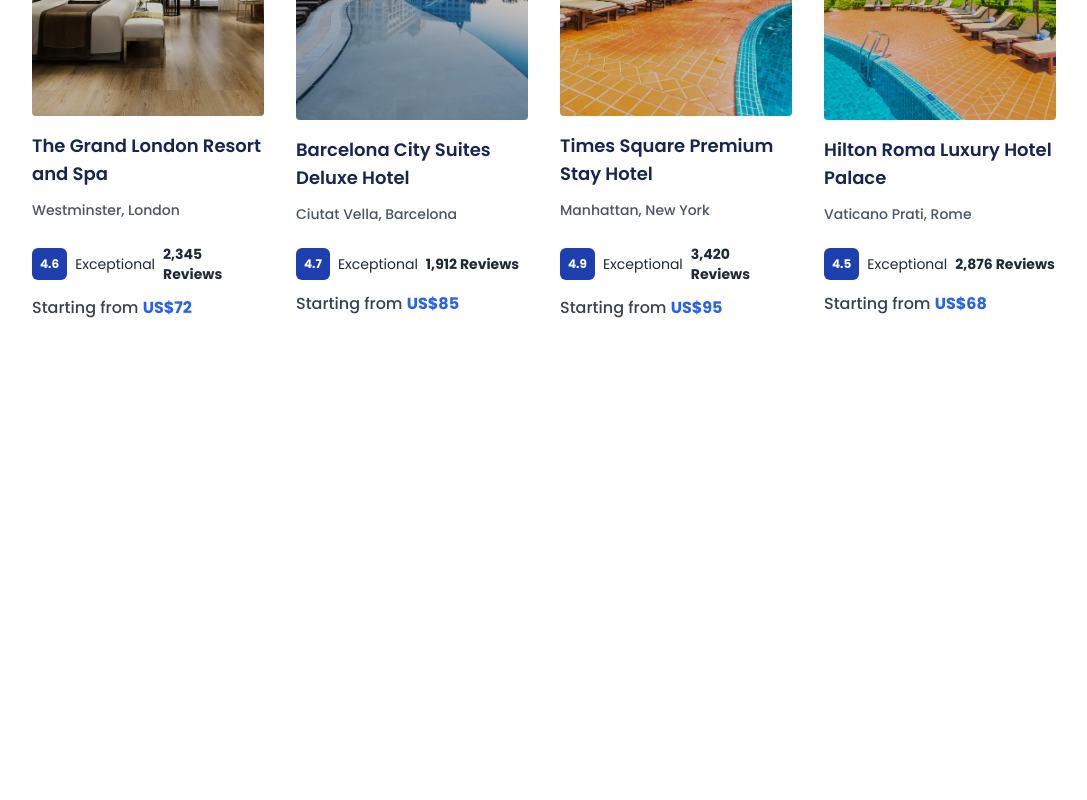
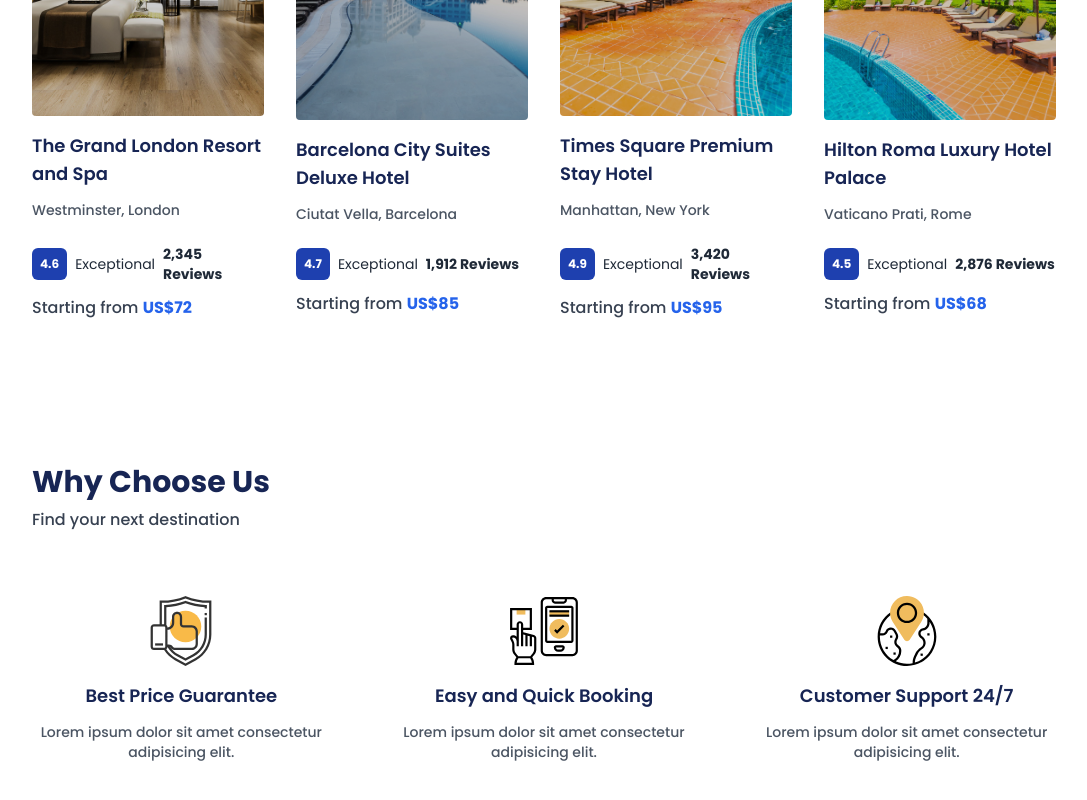
Before and after one commit to abdullohumar/travel_landing_page, a Next.js app: page / in a window 1280 px wide. Shown: the part 1968-2768 px from the top of the page, without its empty margins (96-1183 px from the left). Before the commit the page ends 2368 px from the top, so only its background shows below. Built offline with nearby package versions, Linux system fonts and the light colour scheme.

Commit message:
reason choose

```diff
--- a/components/Home/Home.tsx
+++ b/components/Home/Home.tsx
@@ -2,6 +2,7 @@
 import Hero from './Hero/Hero'
 import Destination from './Destination/Destination'
 import Hotel from './Hotel/Hotel'
+import Reason from './Reason/Reason'
 
 const Home = () => {
   return (
@@ -9,6 +10,7 @@
       <Hero/>
       <Destination/>
       <Hotel/>
+      <Reason/>
     </div>
   )
 }
--- /dev/null
+++ b/components/Home/Reason/Reason.tsx
@@ -0,0 +1,20 @@
+import SectionHeading from '@/components/Helper/SectionHeading'
+import React from 'react'
+import ReasonCard from './ReasonCard'
+
+const Reason = () => {
+  return (
+    <div className='pt-16 pb-24'>
+      {/* Section Heading */}
+      <SectionHeading heading='Why Choose Us' description='Find your next destination'/>
+      <div className='grid w-[80%] mx-auto mt-16 grid-cols-1 md:grid-cols-2 lg:grid-cols-3 gap-16 items-center'>
+        {/* Reason Card */}
+        <ReasonCard image='/images/c1.svg' title='Best Price Guarantee'/>
+        <ReasonCard image='/images/c2.svg' title='Easy and Quick Booking'/>
+        <ReasonCard image='/images/c3.svg' title='Customer Support 24/7'/>
+      </div>
+    </div>
+  )
+}
+
+export default Reason
--- /dev/null
+++ b/components/Home/Reason/ReasonCard.tsx
@@ -0,0 +1,21 @@
+import Image from 'next/image';
+import React from 'react'
+
+type Props = {
+    image: string;
+    title: string;
+}
+
+const ReasonCard = ({image, title}: Props) => {
+  return (
+    <div>
+        {/* Image */}
+        <Image src={image} alt={title} width={70} height={70} className='mx-auto'/>
+        {/* Text */}
+        <h1 className='mt-4 text-lg font-semibold text-blue-950 text-center'>{title}</h1>
+        <p className='text-sm text-gray-600 mt-3 font-medium text-center'>Lorem ipsum dolor sit amet consectetur adipisicing elit.</p>
+    </div>
+  )
+}
+
+export default ReasonCard
```
